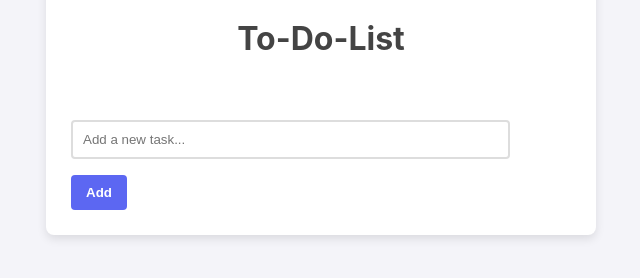
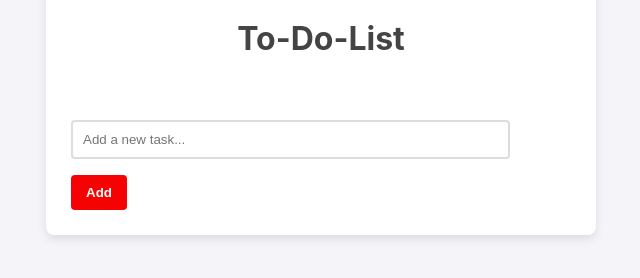
Before and after one commit to waitholdthis/sdi31-todolist-parker-gabe, a website: page index.html in a window 1280 px wide. Shown: the part 180-458 px from the top of the page, without its empty margins (319-959 px from the left). Drawn offline with Linux system fonts and the light colour scheme.

```diff
--- a/index.css
+++ b/index.css
@@ -39,7 +39,7 @@
     margin-top: 1rem;
     padding: 10px 15px;
     border: none;
-    background-color: #5c67f2;
+    background-color: #f50202;
     color: white;
     border-radius: 4px;
     cursor: pointer;
```
Also changed, not shown: README.md.
